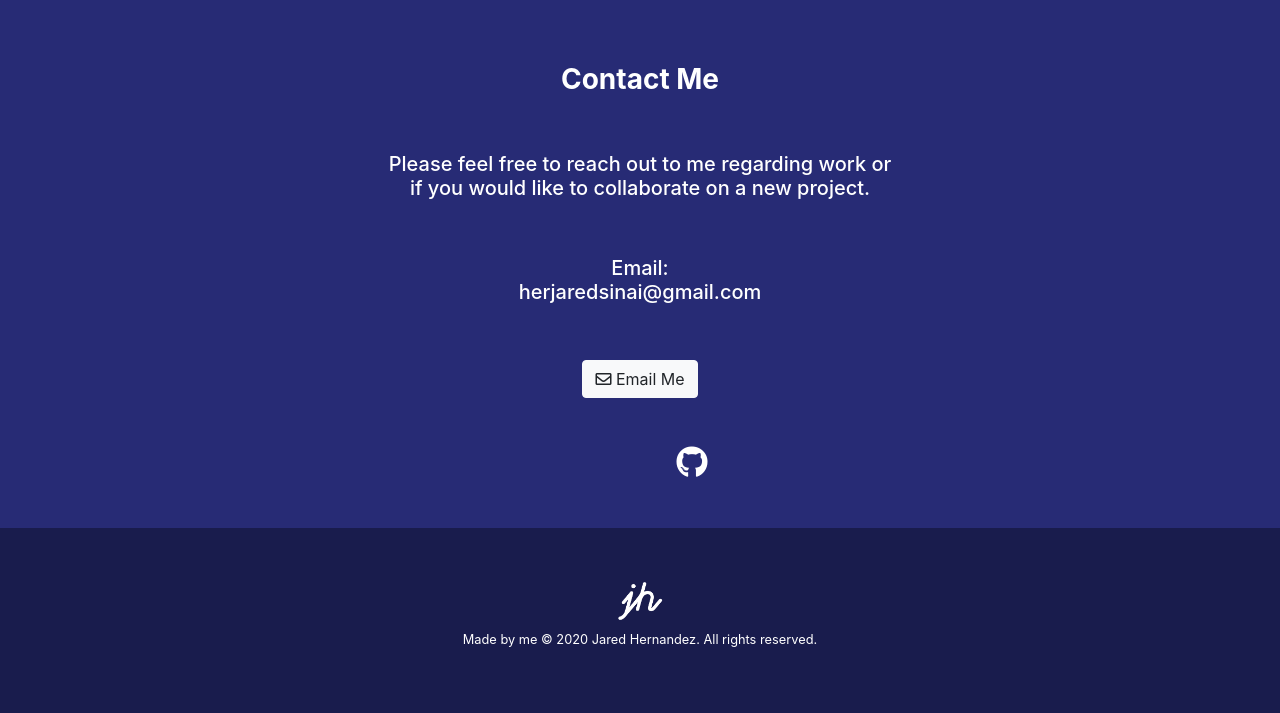
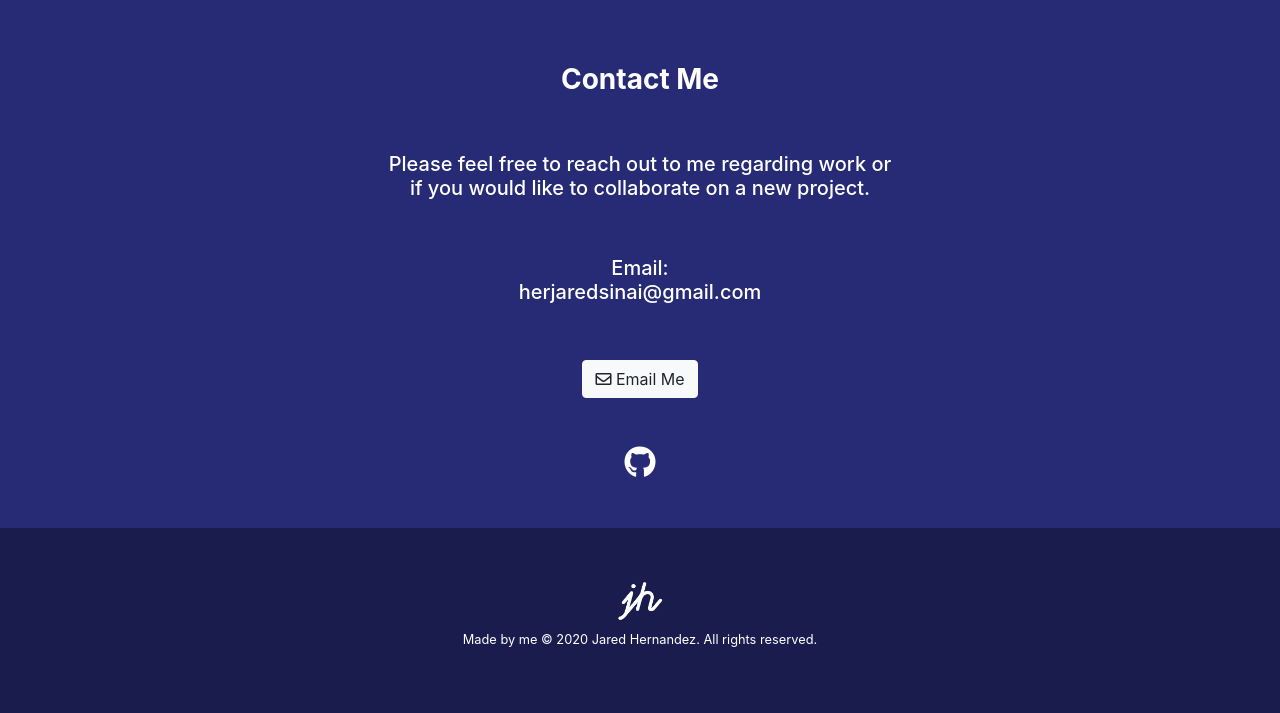
Before and after one commit to herjared/WebsiteProject, a Django app: page / in a window 1280 px wide. Shown: the part 2791-3504 px from the top of the page. Run offline with Django 3.2, Linux system fonts and the light colour scheme; some libraries are stand-ins or nearby versions.

```diff
--- a/projects/templates/project_index.html
+++ b/projects/templates/project_index.html
@@ -207,7 +207,7 @@
                     </div>
                 </div>
                 <div class="row mx-auto pt-5 ">
-                    <div class="col col-sm-1 offset-sm-6 d-flex justify-content-center">
+                    <div class="col col-sm-1 mx-auto d-flex justify-content-center">
                         <a class="contact-icons" href="https://github.com/herjared" target="_blank">
                             <i class="fab fa-github fa-2x"></i>
                         </a>
```
